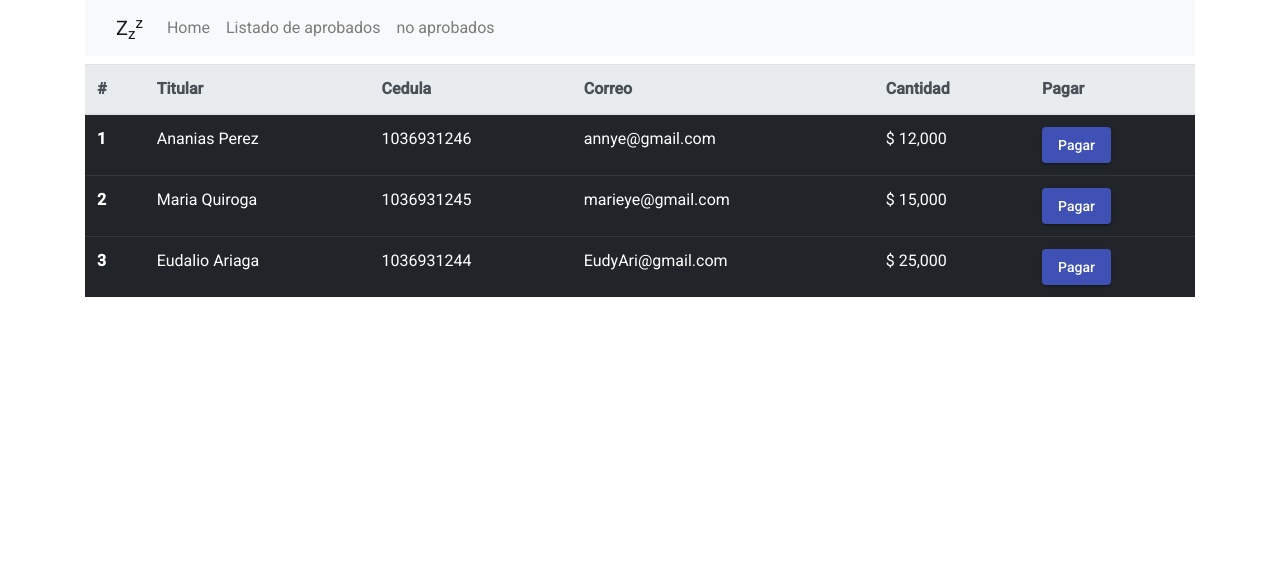
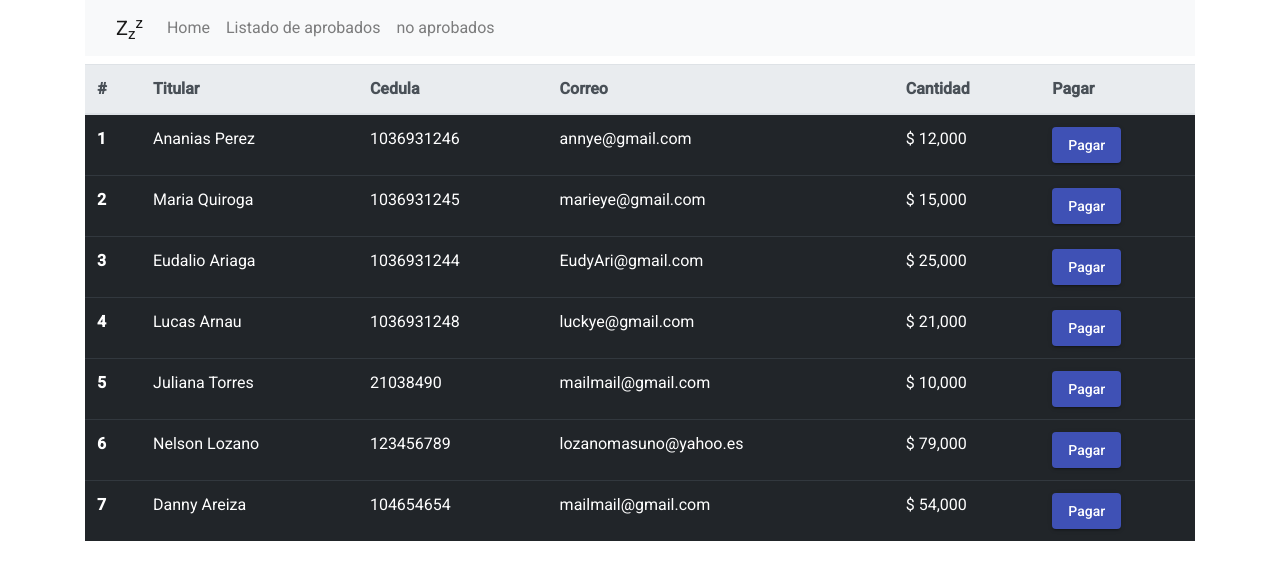
Before and after one commit to lozanomasuno/Zinobe-Frontend-, an Angular app: page /auth/list in a window 1280 px wide. Shown: the top 580 px of the page. Built offline with nearby package versions, Linux system fonts and the light colour scheme; data requests are answered from the project's data file.

Commit message:
set the put delete and save methods

```diff
--- a/db.json
+++ b/db.json
@@ -1,25 +1,60 @@
 {
   "posts": [
     {
+      "id": "1",
       "nombre": "Ananias",
       "apellido": "Perez",
       "cedula": "1036931246",
       "correo": "annye@gmail.com",
-          "cantidad" : 12000
+      "cantidad": 12000
     },
     {
+      "id": "2",
       "nombre": "Maria",
       "apellido": "Quiroga",
       "cedula": "1036931245",
       "correo": "marieye@gmail.com",
-          "cantidad" : 15000
+      "cantidad": 15000
     },
     {
+      "id": "3",
       "nombre": "Eudalio",
       "apellido": "Ariaga",
       "cedula": "1036931244",
       "correo": "EudyAri@gmail.com",
-          "cantidad" : 25000
+      "cantidad": 25000
+    },
+    {
+      "nombre": "Lucas",
+      "apellido": "Arnau",
+      "cedula": "1036931248",
+      "correo": "luckye@gmail.com",
+      "cantidad": 21000,
+      "id": "cImDxXH"
+    },
+    {
+      "nombre": "Juliana",
+      "apellido": "Torres",
+      "cedula": 21038490,
+      "correo": "mailmail@gmail.com",
+      "cantidad": 10000,
+      "id": "TieQM9t"
+    },
+    {
+      "nombre": "Nelson",
+      "apellido": "Lozano",
+      "cedula": 123456789,
+      "correo": "lozanomasuno@yahoo.es",
+      "cantidad": 79000,
+      "id": "V6-e2j0"
+    },
+    {
+      "nombre": "Danny",
+      "apellido": "Areiza",
+      "cedula": 104654654,
+      "correo": "mailmail@gmail.com",
+      "cantidad": 54000,
+      "id": "f-9tA9x"
     }
   ]
 }
--- a/src/app/app.module.ts
+++ b/src/app/app.module.ts
@@ -13,6 +13,7 @@ import { MatFormFieldModule } from '@angular/material/form-field';
 import { MatInputModule } from '@angular/material/input';
 import { MatSliderModule } from '@angular/material/slider';
 import { MatButtonModule } from '@angular/material/button';
+import {MatSnackBarModule} from '@angular/material/snack-bar';
 
 //Components
 import { NavbarComponent } from './components/navbar/navbar.component';
@@ -35,6 +36,7 @@ import { FooterComponent } from './components/footer/footer.component';
     FormsModule,
     MatButtonModule,
     HttpClientModule,
+    MatSnackBarModule,
     ReactiveFormsModule
   ],
   providers: [],
--- a/src/app/auth/pages/list/list.component.css
+++ b/src/app/auth/pages/list/list.component.css
@@ -0,0 +1 @@
+tr:hover {background-color: rgb(126, 125, 131); cursor:pointer; transition: 0.5s all; color: rgb(0, 0, 0);}
--- a/src/app/auth/pages/list/list.component.html
+++ b/src/app/auth/pages/list/list.component.html
@@ -20,7 +20,7 @@
           <td>$ {{ priceListFormat(item.cantidad) }}</td>
           <td>
             <div class="example-button-row">
-              <button mat-raised-button color="primary">Pagar</button>
+              <button mat-raised-button color="primary" (click)="userPayLoan()">Pagar</button>
             </div>
           </td>
         </tr>
--- a/src/app/auth/pages/list/list.component.ts
+++ b/src/app/auth/pages/list/list.component.ts
@@ -10,15 +10,23 @@ import { UserListLoad } from 'src/app/models/reqres-reponse';
 export class ListComponent implements OnInit {
   constructor(private usersApprovedService: UserWithApprovedLoanService) {}
   public users: UserListLoad[] = [];
+  public idNumber: string = '';
 
   priceListFormat(formatedNumber: number) {
     return new Intl.NumberFormat().format(formatedNumber);
   }
 
+  userPayLoan() {
+    this.usersApprovedService
+      .setPayment(this.idNumber)
+      .subscribe((resp: any) => {
+        this.users = resp;
+      });
+  }
+
   ngOnInit(): void {
     this.usersApprovedService.loadUsersData().subscribe((resp: any) => {
       this.users = resp;
-      console.log(resp)
     });
   }
 }
--- a/src/app/auth/pages/no-list/no-list.component.css
+++ b/src/app/auth/pages/no-list/no-list.component.css
@@ -0,0 +1,7 @@
+.container{
+    display: flex;
+    justify-content: center;
+}
+p{
+    color: gray;
+}
--- a/src/app/auth/pages/no-list/no-list.component.html
+++ b/src/app/auth/pages/no-list/no-list.component.html
@@ -1 +1,3 @@
-<p>no-list works!</p>
+<div class="container mt-5">
+    <p>No data yet</p>
+</div>
--- a/src/app/components/sign-up/sign-up.component.html
+++ b/src/app/components/sign-up/sign-up.component.html
@@ -19,6 +19,7 @@
                         <mat-label>Nombre</mat-label>
                         <input
                           matInput
+                          ngClass="name"
                           id="form_name"
                           type="text"
                           name="name"
@@ -41,6 +42,7 @@
                         <mat-label>Apellido</mat-label>
                         <input
                           matInput
+                          ngClass="surname"
                           id="form_surname"
                           type="text"
                           name="surname"
@@ -65,6 +67,7 @@
                         <mat-label>C&eacute;dula</mat-label>
                         <input
                           matInput
+                          ngClass="userIdNumber"
                           id="form_idnumber"
                           type="number"
                           name="id"
@@ -86,6 +89,7 @@
                         <mat-label>E-mail</mat-label>
                         <input
                           matInput
+                          ngClass="email"
                           id="form_email"
                           type="email"
                           name="email"
--- a/src/app/components/sign-up/sign-up.component.ts
+++ b/src/app/components/sign-up/sign-up.component.ts
@@ -1,5 +1,14 @@
 import { Component, OnInit } from '@angular/core';
 import { FormBuilder, FormGroup, Validators } from '@angular/forms';
+import { UserWithApprovedLoanService } from 'src/app/services/user-with-approved-loan.service';
+import { UserListLoad } from 'src/app/models/reqres-reponse';
+
+//Angular Material
+import {
+  MatSnackBar,
+  MatSnackBarHorizontalPosition,
+  MatSnackBarVerticalPosition,
+} from '@angular/material/snack-bar';
 
 @Component({
   selector: 'app-sign-up',
@@ -7,11 +16,30 @@ import { FormBuilder, FormGroup, Validators } from '@angular/forms';
   styleUrls: ['./sign-up.component.css'],
 })
 export class SignUpComponent implements OnInit {
-  public userListApproved: [] = [];
   public userValueRangeLoan: number = 10000;
   public formLoadRequest: FormGroup;
+  public name: string = '';
+  public surname: string = '';
+  public userIdNumber: string = '';
+  public email: string = '';
 
-  constructor(private fb: FormBuilder) {
+  public newUser: UserListLoad = {
+    nombre: '',
+    apellido: '',
+    cedula: '',
+    correo: '',
+    cantidad: 0,
+  };
+
+  private horizontalPosition: MatSnackBarHorizontalPosition = 'start';
+  private verticalPosition: MatSnackBarVerticalPosition = 'bottom';
+  private durationInSeconds = 0;
+
+  constructor(
+    private fb: FormBuilder,
+    private _snackBar: MatSnackBar,
+    private usersApprovedService: UserWithApprovedLoanService
+  ) {
     this.formLoadRequest = this.fb.group({
       userName: ['', Validators.required],
       userSurename: ['', Validators.required],
@@ -20,12 +48,42 @@ export class SignUpComponent implements OnInit {
     });
   }
 
+  saveNew() {
+    const newUser = {
+      nombre: this.formLoadRequest.value.userName,
+      apellido: this.formLoadRequest.value.userSurename,
+      cedula: this.formLoadRequest.value.userIdNumber,
+      correo: this.formLoadRequest.value.userEmail,
+      cantidad: this.userValueRangeLoan,
+    };
+
+    this.usersApprovedService
+      .recordUserData(newUser)
+      .subscribe((newUser: UserListLoad) => console.log(newUser));
+  }
+
+  notApprovedLoan() {
+    this.durationInSeconds = 5;
+    this._snackBar.open('No aprobado', 'Lo sentimos', {
+      duration: this.durationInSeconds * 1000,
+      horizontalPosition: this.horizontalPosition,
+      verticalPosition: this.verticalPosition,
+    });
+  }
+  approvedLoanMessage() {
+    this._snackBar.open('Aprobado', 'Felicidades', {
+      duration: this.durationInSeconds * 1000,
+      horizontalPosition: this.horizontalPosition,
+      verticalPosition: this.verticalPosition,
+    });
+  }
   submmitToUserLoan() {
-    console.log(this.randomAleatoryApprovement());
     if (this.randomAleatoryApprovement() === 1) {
-      console.log('not aproved!');
+      this.notApprovedLoan();
+      location.reload();
     } else if (this.randomAleatoryApprovement() === 0) {
-      console.log('is aproved!');
+      this.approvedLoanMessage();
+      this.saveNew();
       location.reload();
     }
   }
--- a/src/app/services/user-with-approved-loan.service.ts
+++ b/src/app/services/user-with-approved-loan.service.ts
@@ -13,7 +13,11 @@ export class UserWithApprovedLoanService {
     return this.http.get<UserListLoad[]>(this.urlUsers)
   }
 
-  recordUserData(){
-    //return this.http.post<UserListLoad>(this.urlUsers)
+  recordUserData(data: UserListLoad){
+    return this.http.post<UserListLoad>(this.urlUsers, data)
+  }
+
+  setPayment(id:string){
+    return this.http.delete<UserListLoad>(this.urlUsers + id)
   }
 }
```
Lines whose indentation alone changed are shown as unchanged.
